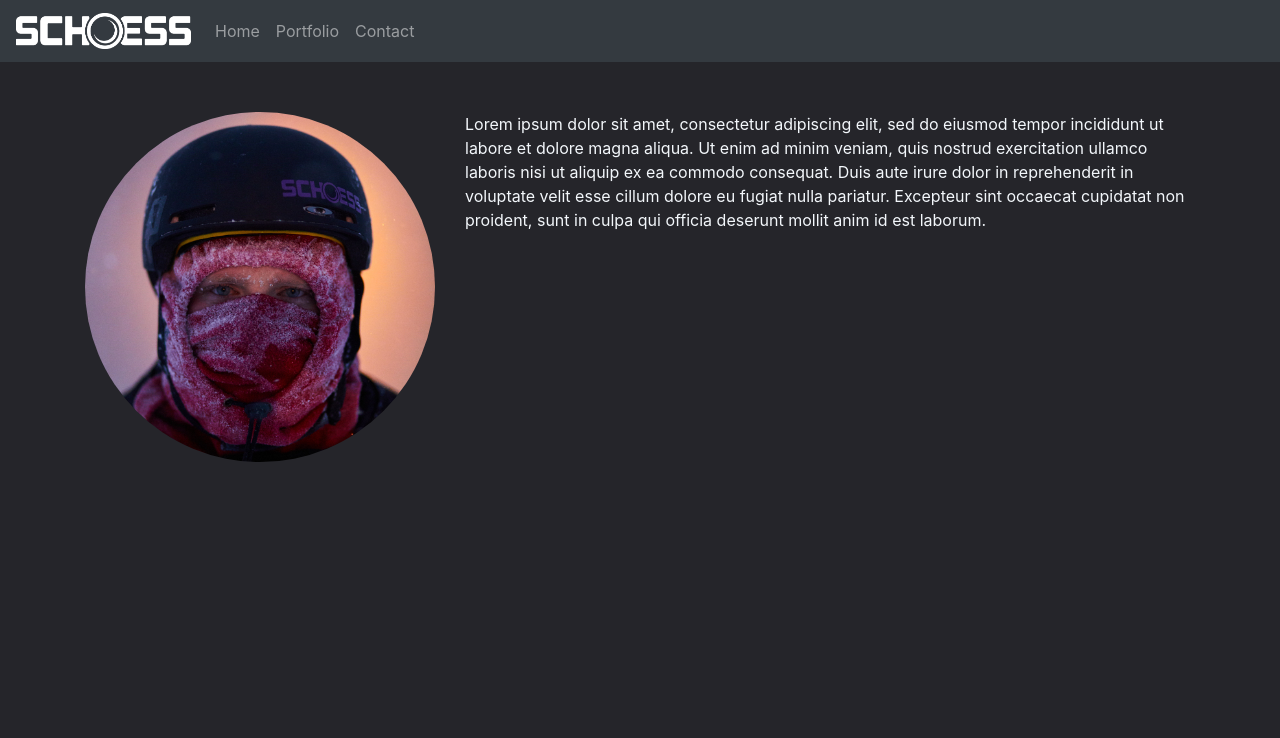
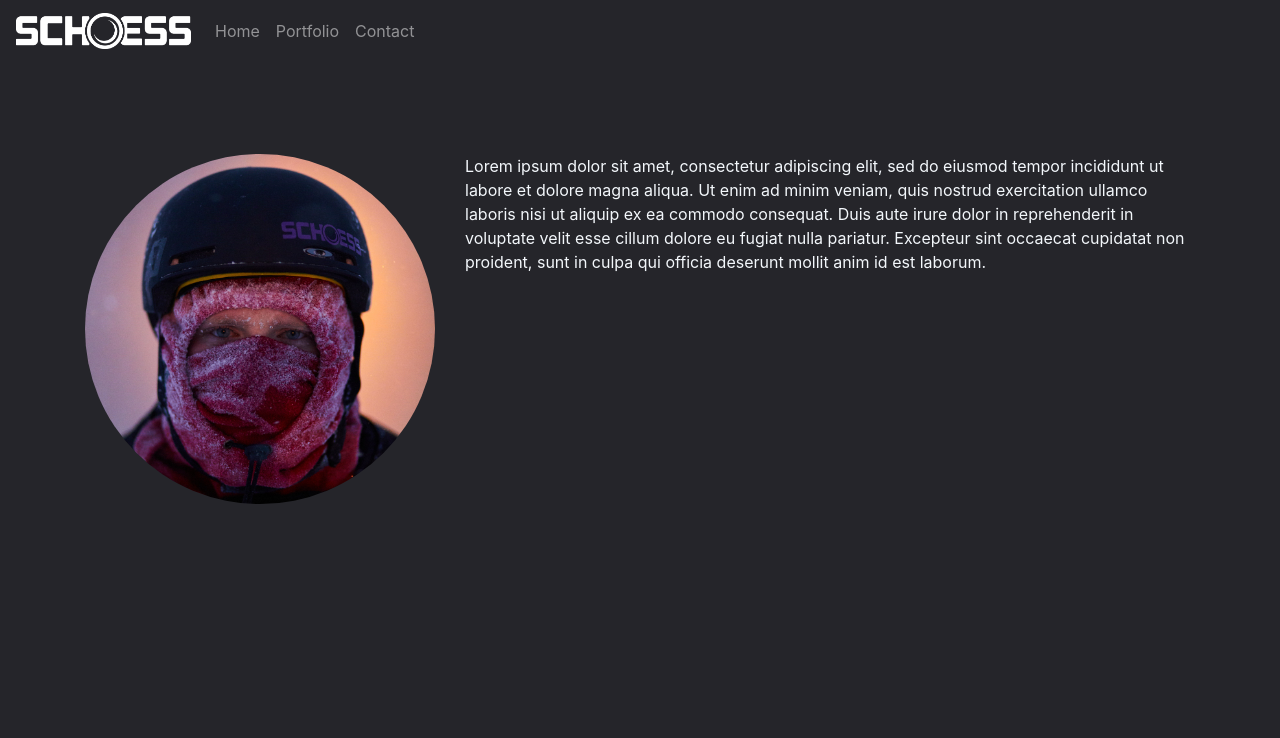
Before and after one commit to schoess/schoess.github.io, a React (Create React App) app: page / in a window 1280 px wide. Shown: the top 738 px of the page. Built offline with nearby package versions, Linux system fonts and the light colour scheme; grey boxes are pictures that could not be loaded.

Commit message:
changed colors

```diff
--- a/src/Components/Navigation/Navigation.css
+++ b/src/Components/Navigation/Navigation.css
@@ -3,5 +3,10 @@
 
 }
 #bg-color {
-    background-color: #f3f7fb;
+    background-color: #25252a;
+    padding-bottom: 50px;
 }
+
+#text-color {
+    color: #f3f7fb !important;
+}
--- a/src/Components/Navigation/Navigation.js
+++ b/src/Components/Navigation/Navigation.js
@@ -10,11 +10,11 @@ class Navigation extends Component {
     render() {
         return (
             <div>
-                <Navbar bg="dark" id="bg-color" variant="dark">
+                <Navbar id="bg-color" variant="dark">
                     <Navbar.Brand href="#home">
                         <img className="nav-logo" src={ logo } alt= "Schoess logo" />
                     </Navbar.Brand>
-                        <Nav className="mr-auto">
+                        <Nav className="mr-auto" id="text-color">
                             <Nav.Link href="#home">Home</Nav.Link>
                             <Nav.Link href="#portfolio">Portfolio</Nav.Link>
                             <Nav.Link href="#contact">Contact</Nav.Link>
```
